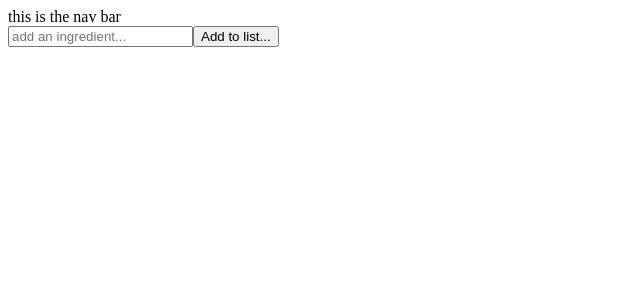
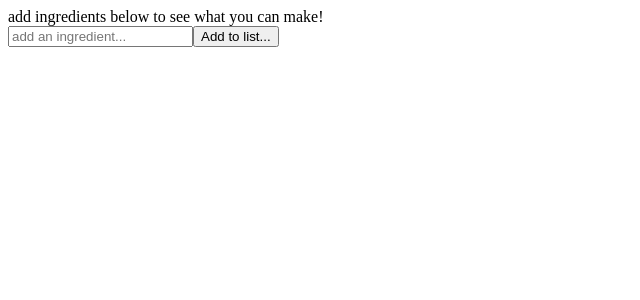
Before and after one commit to j-ornelas/BevMore, a React app: page / in a window 1280 px wide. Shown: the top 300 px of the page, without its empty margins (0-640 px from the left). Built offline with nearby package versions, Linux system fonts and the light colour scheme; the HTML template or start-up script is replaced by a standard one.

Commit message:
Gives navbar instructions for user

```diff
--- a/client/src/NavBar.jsx
+++ b/client/src/NavBar.jsx
@@ -3,7 +3,7 @@ import React from 'react';
 
 function NavBar(props){
   return (
-    <div>this is the nav bar</div>
+    <div>add ingredients below to see what you can make!</div>
   )
 }
 
```
